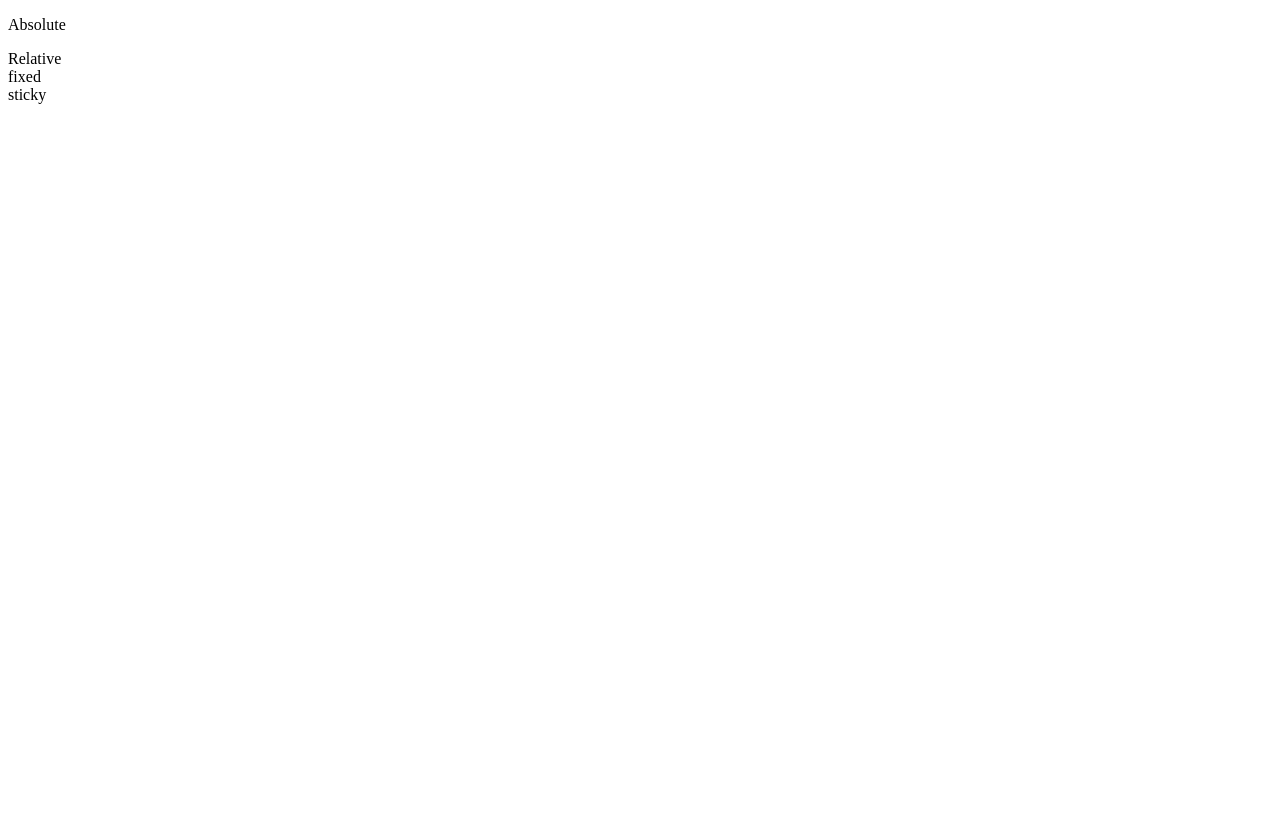
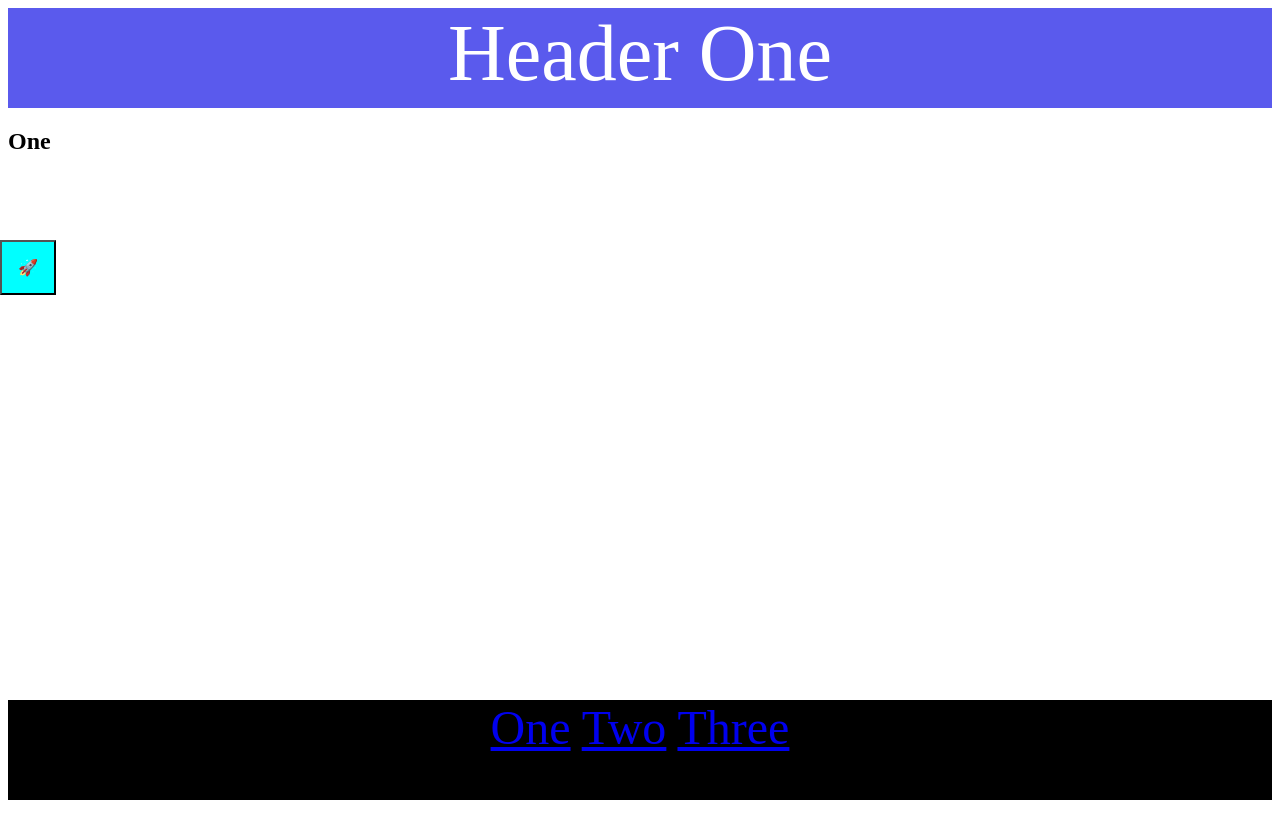
Before and after one commit to anvesha-21/web-dev-practice, a plain HTML site: page index.html in a window 1280 px wide. Shown: the top 838 px of the page. Before the commit the page ends 800 px from the top, so only its background shows below. Drawn offline with Linux system fonts and the light colour scheme.

Commit message:
Update index.html

```diff
--- a/index.html
+++ b/index.html
@@ -7,7 +7,7 @@
     <link rel="stylesheet" href="as.css">
 </head>
 <body>
-
+<!--
     <div class="outer-container">
         <div class="inner-container">
             <div class="box absolute">
@@ -23,7 +23,29 @@
                 sticky
             </div>
         </div>
-    </div>
+    </div> -->
+
+
+    <button class="social">🚀</button>
+    <section id="one">
+        <header class="blue">Header One</header>
+        <h2>One</h2>
+    </section>
+
+    <section id="two">
+        <header class="red">Header two</header>
+        <h2>two</h2>
+    </section>
+
+    <section id="three">
+        <header class="green">Header three</header>
+        <h2>three</h2>
+    </section>
+    <footer>
+        <a href="#one">One</a>
+        <a href="#two">Two</a>
+        <a href="#three">Three</a>
+    </footer>
 
 
 
```
